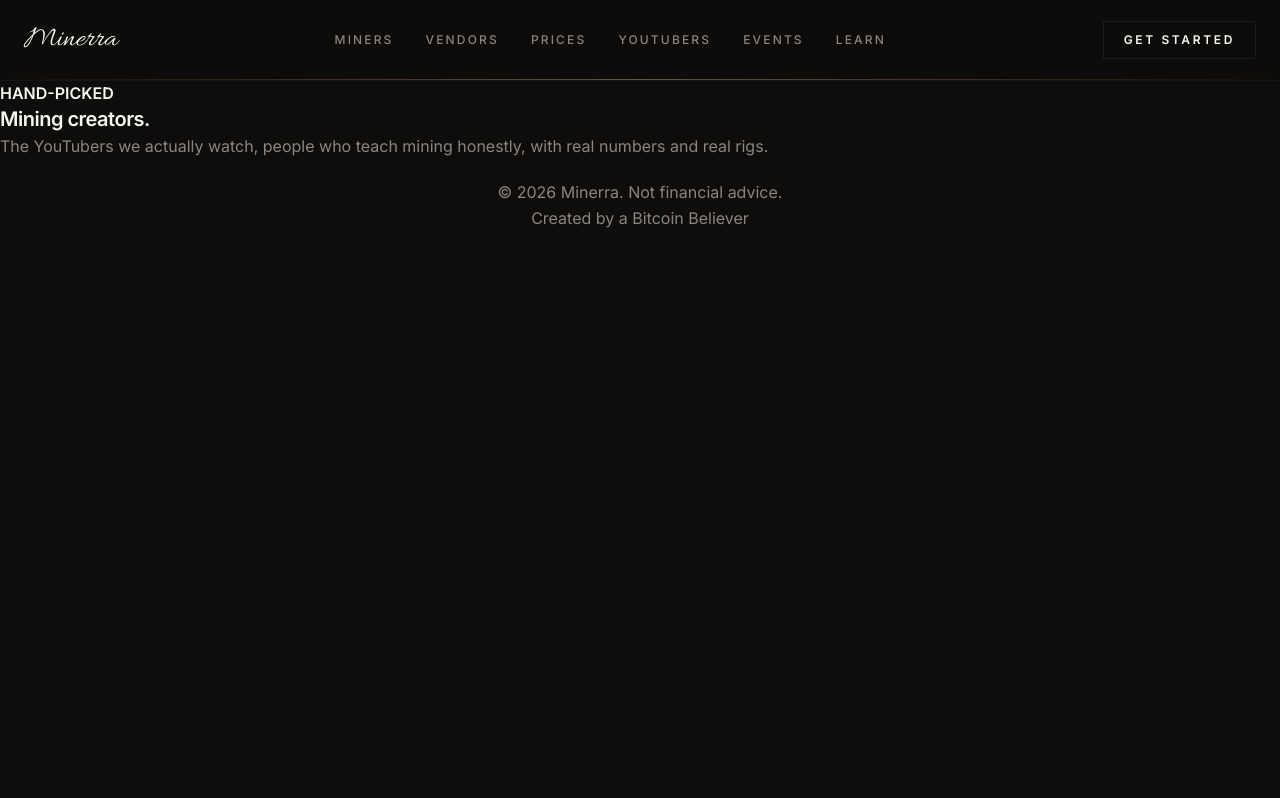
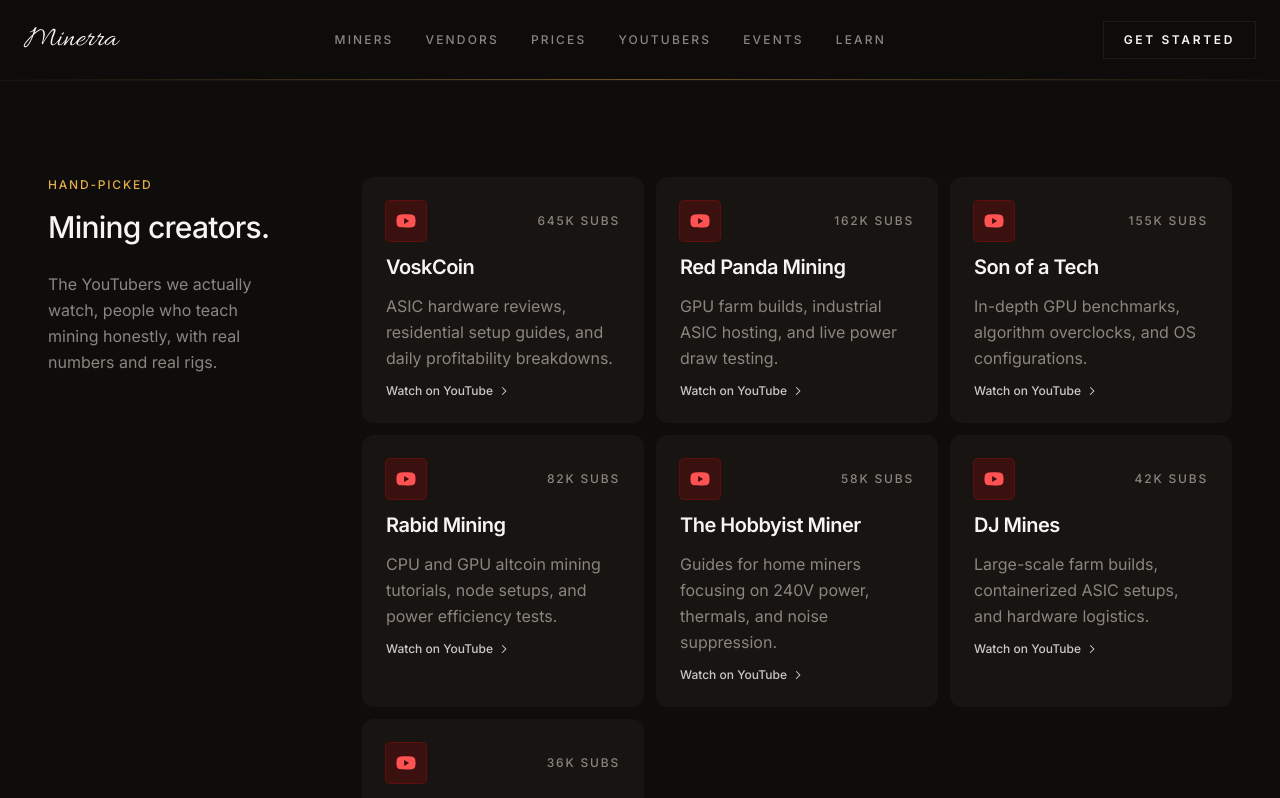
Before and after one commit to Fabiang120/Minerra, a Next.js app in the folder my-app/: page /youtubers in a window 1280 px wide. Shown: the top 798 px of the page. Built offline with nearby package versions, Linux system fonts and the light colour scheme.

Commit message:
Finished most of youtubers frontend

```diff
--- a/my-app/app/youtubers/page.tsx
+++ b/my-app/app/youtubers/page.tsx
@@ -1,9 +1,78 @@
 export default function Youtubers() {
+  type youtuber = {
+    name: string;
+    description: string;
+    subcount: number;
+  }
+  const youtubers: youtuber[] = [
+    {
+      name: "VoskCoin",
+      description: "ASIC hardware reviews, residential setup guides, and daily profitability breakdowns.",
+      subcount: 645,
+    },
+    {
+      name: "Red Panda Mining",
+      description: "GPU farm builds, industrial ASIC hosting, and live power draw testing.",
+      subcount: 162,
+    },
+    {
+      name: "Son of a Tech",
+      description: "In-depth GPU benchmarks, algorithm overclocks, and OS configurations.",
+      subcount: 155,
+    },
+    {
+      name: "Rabid Mining",
+      description: "CPU and GPU altcoin mining tutorials, node setups, and power efficiency tests.",
+      subcount: 82,
+    },
+    {
+      name: "The Hobbyist Miner",
+      description: "Guides for home miners focusing on 240V power, thermals, and noise suppression.",
+      subcount: 58,
+    },
+    {
+      name: "DJ Mines",
+      description: "Large-scale farm builds, containerized ASIC setups, and hardware logistics.",
+      subcount: 42,
+    },
+    {
+      name: "Chasing Bitcoin",
+      description: "ASIC repair guides, power supply modifications, and immersion cooling experiments.",
+      subcount: 36,
+    },
+  ]
   return (
-    <section>
-      <h4>HAND-PICKED</h4>
-      <h2>Mining creators.</h2>
-      <p>The YouTubers we actually watch, people who teach mining honestly, with real numbers and real rigs.</p>
+    <section className="px-8 pt-12 pb-24 mt-8 gap-4 lg:gap-18 grid sm:grid-cols-4 md:grid-cols-8 md:px-12 md:pt-16 xl:grid-cols-12">
+      <div className="col-span-full lg:col-start-1 lg:col-end-4 xl:col-start-1 xl:col-end-4 flex flex-col mb-6 lg:mb-0 gap-4">
+        <h4 className="text-xs font-medium tracking-[0.15em] text-gold uppercase">HAND-PICKED</h4>
+        <h1>Mining creators.</h1>
+        <p className="mt-2 max-w-[44ch]">The YouTubers we actually watch, people who teach mining honestly, with real numbers and real rigs.</p>
+      </div>
+      <div className="col-span-full min-w-0 grid gap-3 md:grid-cols-2 xl:grid-cols-3 lg:col-start-4 lg:col-end-9 xl:col-start-4 xl:col-end-13">
+        {youtubers.map((y) => {
+          return (
+            <div
+              key={y.name}
+              className="bg-surface rounded-2xl px-6 py-6"
+            >
+              <div className="flex flex-col items-start gap-3">
+                <div className="flex justify-between items-center w-full">
+                  <div className="grid size-10 place-items-center rounded-lg bg-[#ff0000]/15 text-[#ff5252] ring-1 ring-[#ff0000]/30">
+                    <svg viewBox="0 0 24 24" fill="currentColor" className="size-5"><path d="M23 7.5a4 4 0 00-2.8-2.83C18.4 4 12 4 12 4s-6.4 0-8.2.67A4 4 0 001 7.5 41.6 41.6 0 00.5 12 41.6 41.6 0 001 16.5a4 4 0 002.8 2.83C5.6 20 12 20 12 20s6.4 0 8.2-.67A4 4 0 0023 16.5 41.6 41.6 0 0023.5 12 41.6 41.6 0 0023 7.5zM9.75 15.5v-7l6 3.5-6 3.5z" /></svg>
+                  </div>
+                  <span className="text-xs font-medium uppercase tracking-[0.15em] text-muted-foreground">{y.subcount}K subs</span>
+                </div>
+                <h3>{y.name}</h3>
+                <p>{y.description}</p>
+                <div className="flex items-center gap-1 text-xs font-medium text-foreground/80">
+                  Watch on YouTube
+                  <svg viewBox="0 0 20 20" fill="currentColor" className="size-3.5"><path fillRule="evenodd" d="M7.21 4.47a.75.75 0 011.06 0l5 5a.75.75 0 010 1.06l-5 5a.75.75 0 11-1.06-1.06L11.69 10 7.21 5.53a.75.75 0 010-1.06z" clipRule="evenodd" /></svg>
+                </div>
+              </div>
+            </div>
+          );
+        })}
+      </div>
     </section>
   );
 }
```
